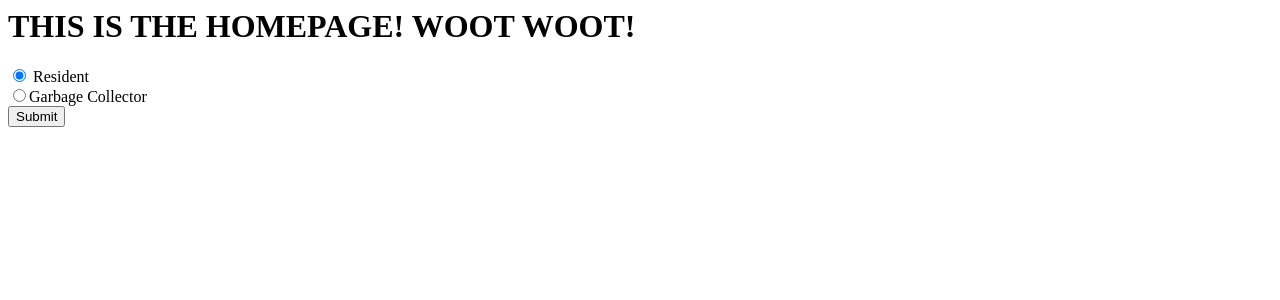
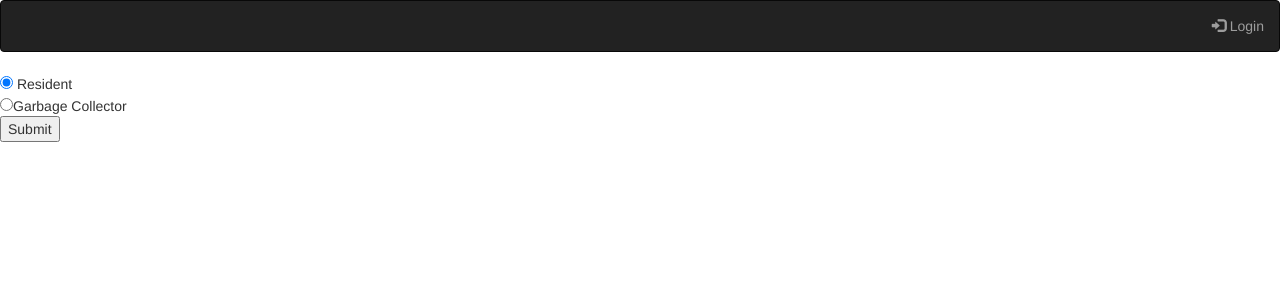
Before and after one commit to zoearon/rubbishclub, a Flask app: page / in a window 1280 px wide. Shown: the top 300 px of the page. Run offline with Flask 2, Linux system fonts and the light colour scheme; some libraries are stand-ins or nearby versions.

Commit message:
added login navbar

```diff
--- a/server.py
+++ b/server.py
@@ -45,12 +45,32 @@ def register_process():
 
 
 @app.route('/login', methods=['GET'])
+def view_login():
+    """ show the login form """
+
+    return render_template("login.html")
+
+
+@app.route('/login', methods=['POST'])
 def login():
     """ log the user in """
 
     # get the user name from the post form
     email = request.form.get("email")
     password = request.form.get("password")
+
+    active_user = db.session.query(User).filter(User.email == email,
+                                                User.password == password).first()
+
+    if active_user:
+        flash("Login Successful")
+        session['user'] = active_user.user_id
+        if active_user.resident_or_collector == "resident":
+            return redirect('/profile')
+        elif active_user.resident_or_collector == "collector":
+            return redirect('/collector')
+        flash("Login Failed")
+        return redirect('/login')
 
 
 @app.route('/profile')
--- a/templates/base.html
+++ b/templates/base.html
@@ -9,8 +9,18 @@
 
 <body>
 
-  <hr>
-
+  <nav class="navbar navbar-inverse">
+    <div class="container-fluid">
+          <ul class="nav navbar-nav navbar-right">
+            {% if 'user' in session %}
+            <li><a href="/user"><span class="glyphicon glyphicon-user"></span> Profile</a></li>
+            <li><a href="/logout"><span class="glyphicon glyphicon-log-out"></span> Logout</a></li>
+            {% else %}
+            <li><a href="/login"><span class="glyphicon glyphicon-log-in"></span> Login</a></li>
+            {% endif %}
+          </ul>
+    </div>
+  </nav>
   <ul>
     {% for message in get_flashed_messages() %}
     <li>{{message}}</li>
@@ -19,7 +29,7 @@
 
   {% block content %} put your content here {% endblock %}
 
-  <footer>{{session.get("user","")}}<a href="/logout">LOG OUT</a></footer>
+
 
 </body>
 </html>
--- a/templates/homepage.html
+++ b/templates/homepage.html
@@ -1,14 +1,11 @@
-<h1> THIS IS THE HOMEPAGE! WOOT WOOT! </h1>
 
-<html>
-<head>
-	<title>Rubbish Club</title>
-</head>
-<body>
+{% extends 'base.html' %}
+
+    {% block title %}Rubbish Club{% endblock %}
+{% block content %}
 	<form action="/register" method="POST">
   <input type="radio" name="gender" value="male" checked> Resident<br>
   <input type="radio" name="gender" value="female">Garbage Collector<br>
   <input type="submit">
 </form>
-</body>
-</html>
+{% endblock %}
```
